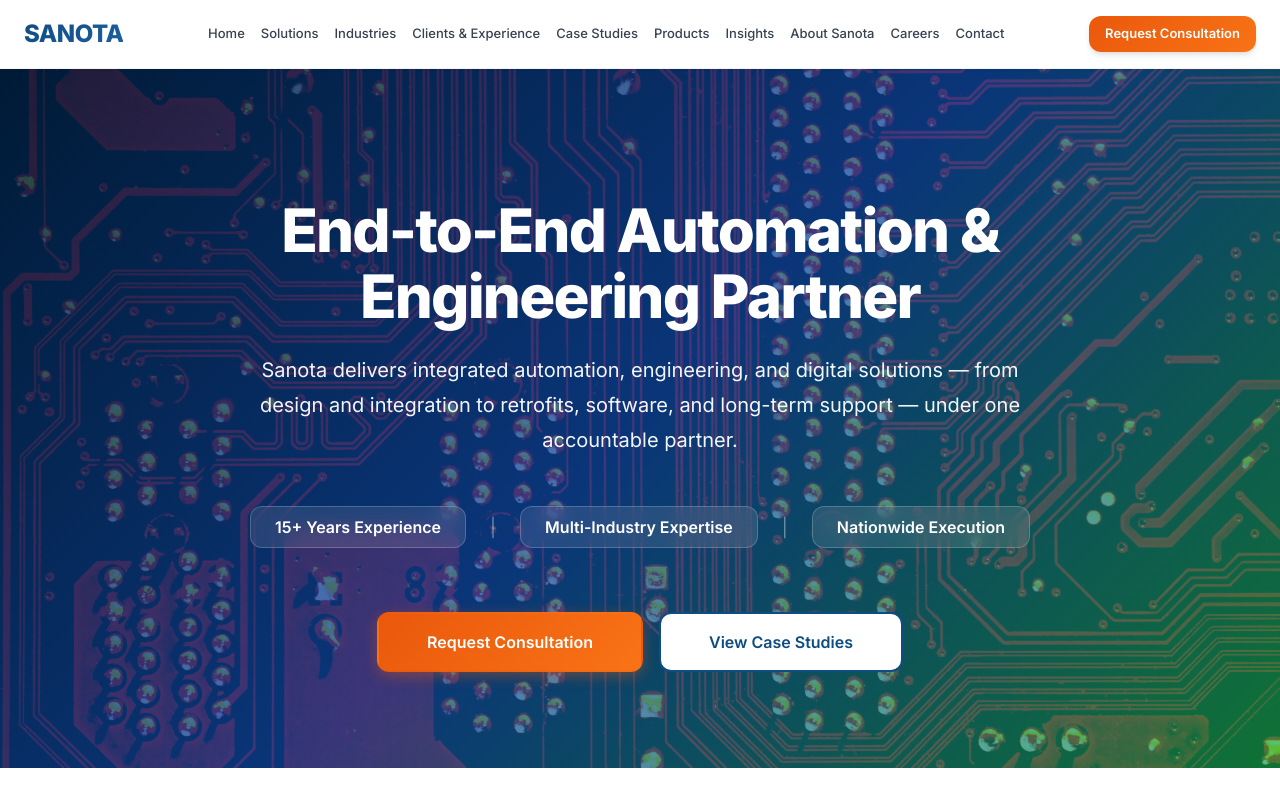
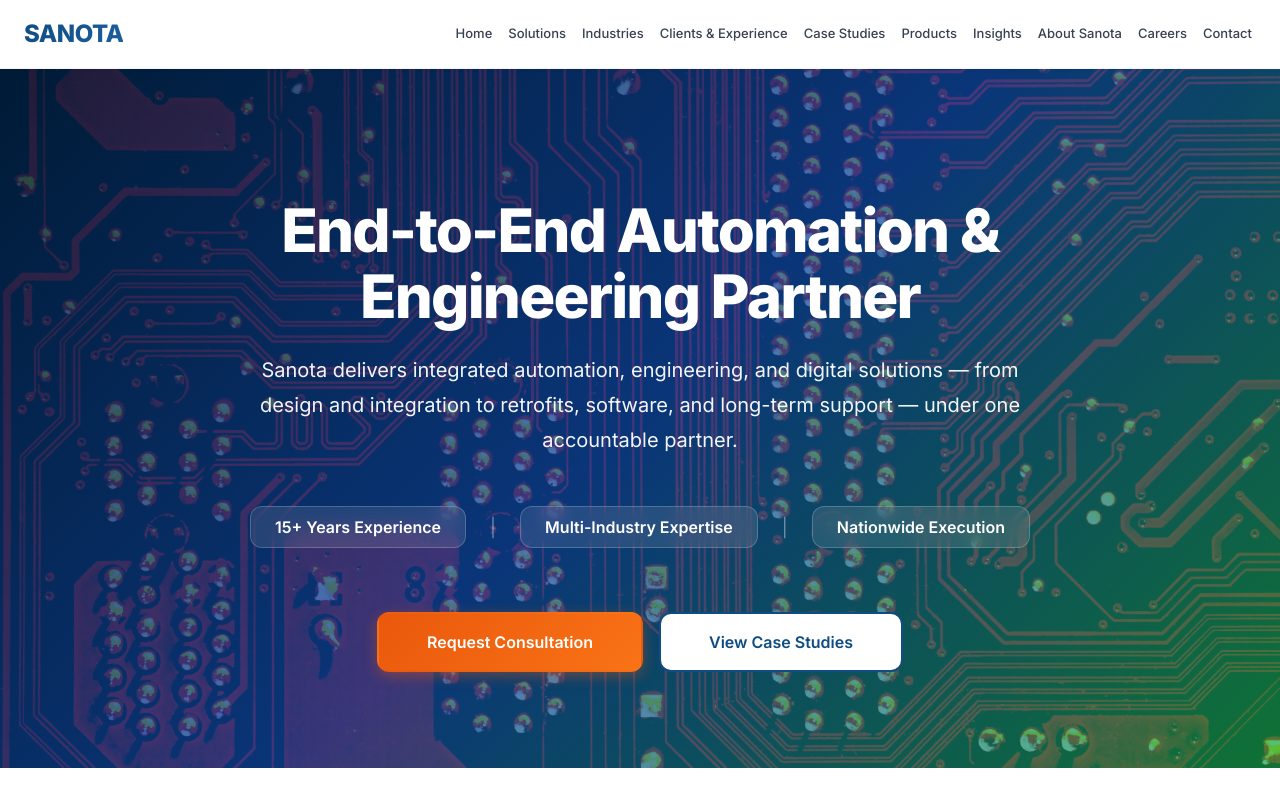
Before and after one commit to Dumindu-Dulanjaya/sanota-web-site, a React (Vite) app: page / in a window 1280 px wide. Shown: the top 800 px of the page. Built offline with nearby package versions, Linux system fonts and the light colour scheme.

Commit message:
Removed Request Consultation button from navigation header

```diff
--- a/src/components/Header/Header.jsx
+++ b/src/components/Header/Header.jsx
@@ -24,10 +24,6 @@
                             <li><Link to="/contact">Contact</Link></li>
                         </ul>
                     </nav>
-
-                    <Link to="/contact" className="cta-button">
-                        Request Consultation
-                    </Link>
                 </div>
             </div>
         </header>
```
